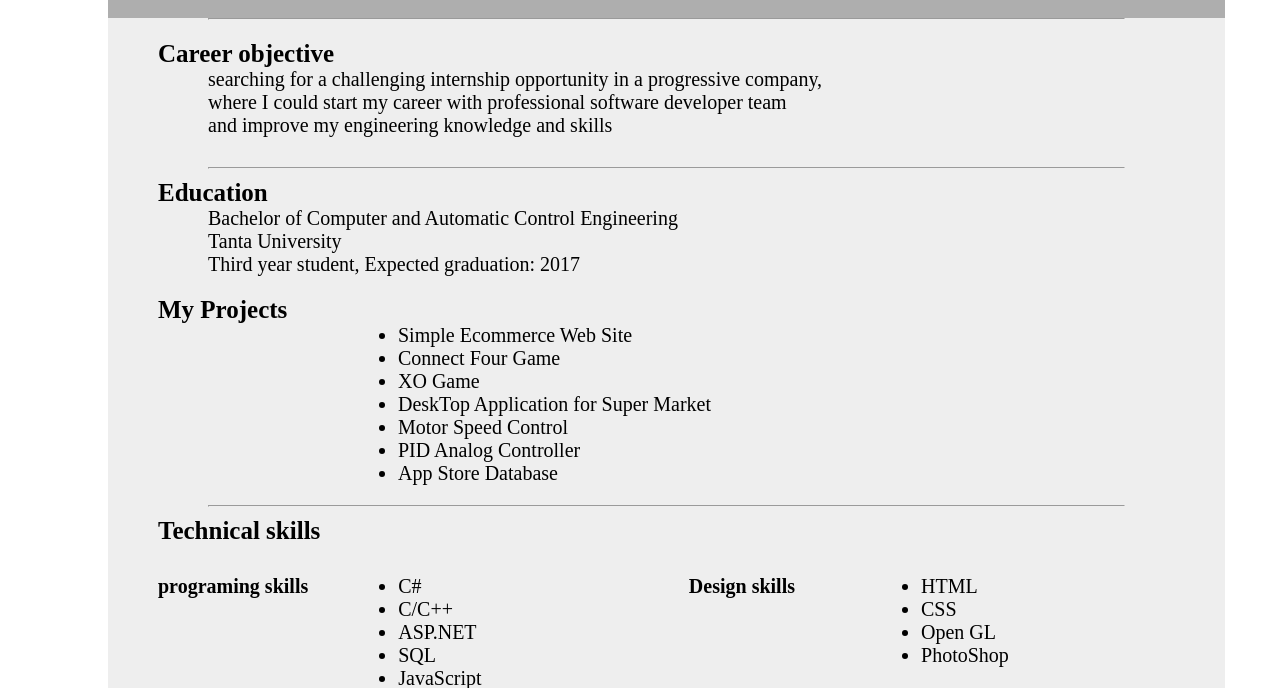
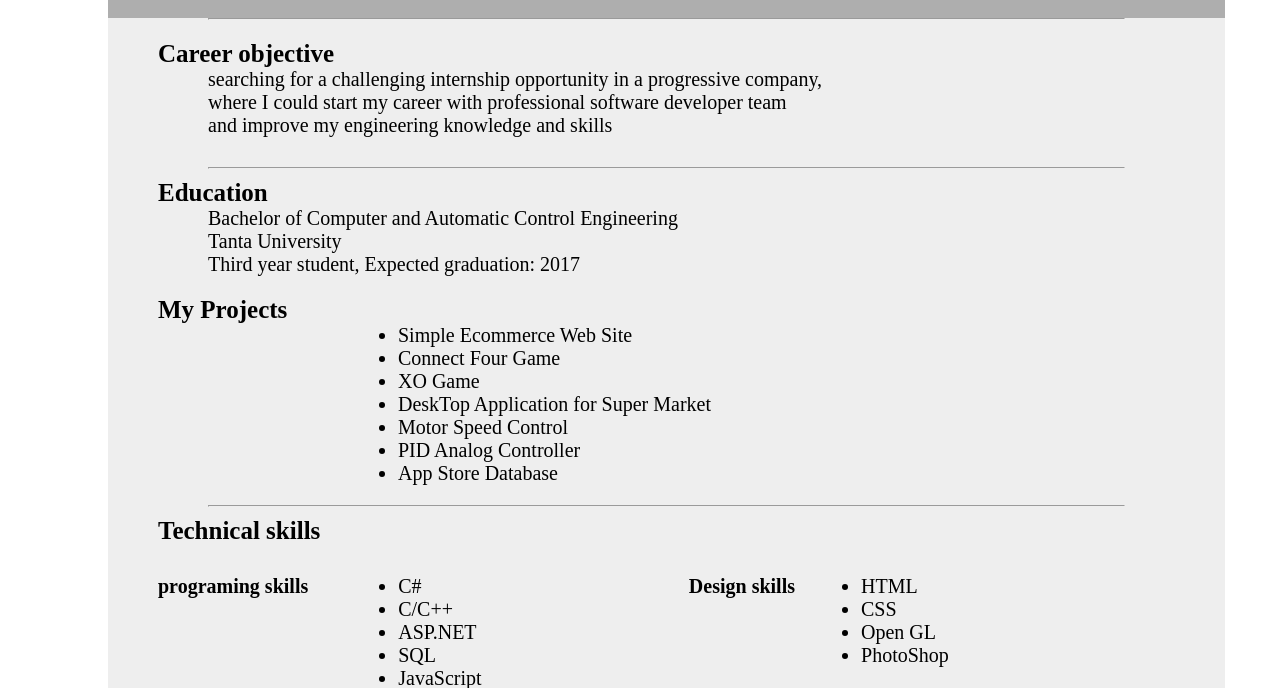
Before and after one commit to amrelshinawy1/inno-tech, a plain HTML site: page cv.html in a window 1280 px wide. Shown: the part 264-952 px from the top of the page. Drawn offline with Linux system fonts and the light colour scheme.

Commit message:
Update stylesheet.css

```diff
--- a/stylesheets/stylesheet.css
+++ b/stylesheets/stylesheet.css
@@ -102,7 +102,7 @@ margin-bottom: 10px;
 .right ul{
      float: right;
     font-size: 20px;
-     margin-right: -370px
+     margin-right: -310px
 }
 
 .clearfix{
```
